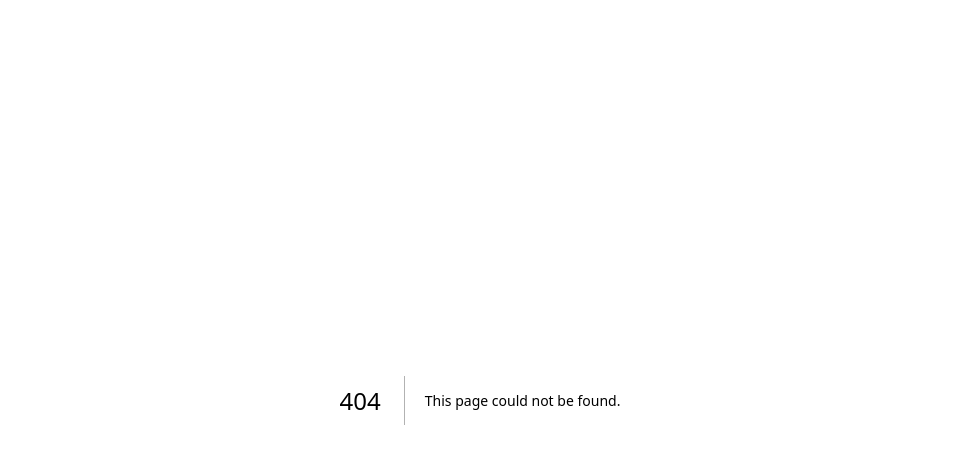
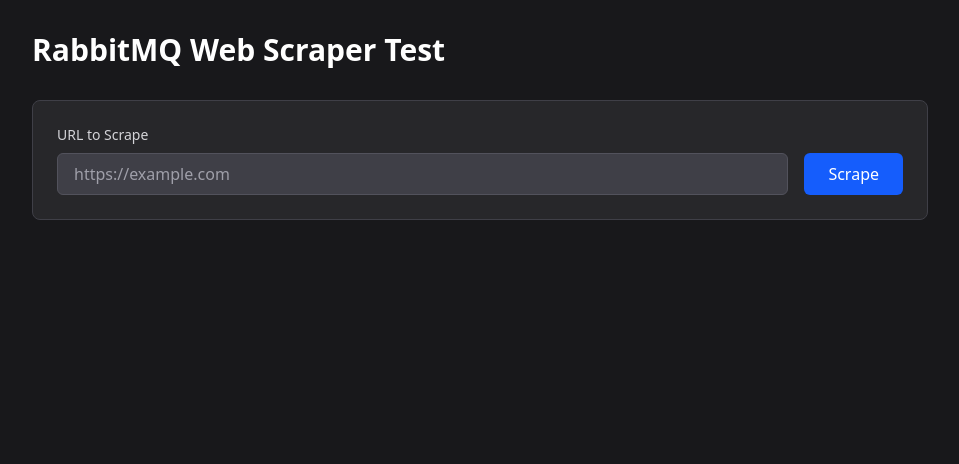
Before and after one commit to wailinkyaww/research-assistant, a Next.js app in the folder apps/platform/: page /test-scraper in a window 1280 px wide. Before the commit this address had no page. Shown: the top 464 px of the page, without its empty margins (160-1119 px from the left). Built offline with nearby package versions, Linux system fonts and the light colour scheme.

Commit message:
added a page to test the web scraper

```diff
--- /dev/null
+++ b/apps/platform/app/api/test-scraper/route.ts
@@ -0,0 +1,34 @@
+import { NextRequest, NextResponse } from 'next/server'
+import { getRabbitMQClient } from '@/lib/rabbitmq-client'
+
+export async function POST(req: NextRequest) {
+  try {
+    const { url } = await req.json()
+
+    if (!url || typeof url !== 'string') {
+      return NextResponse.json({ success: false, error: 'URL is required' }, { status: 400 })
+    }
+
+    // Validate URL format
+    try {
+      new URL(url)
+    } catch {
+      return NextResponse.json({ success: false, error: 'Invalid URL format' }, { status: 400 })
+    }
+
+    // Get RabbitMQ client and scrape the page
+    const client = getRabbitMQClient()
+    const result = await client.scrapeWebPage(url, 30000)
+
+    return NextResponse.json(result)
+  } catch (error) {
+    console.error('Test scraper error:', error)
+    return NextResponse.json(
+      {
+        success: false,
+        error: error instanceof Error ? error.message : 'Internal server error'
+      },
+      { status: 500 }
+    )
+  }
+}
--- /dev/null
+++ b/apps/platform/app/test-scraper/page.tsx
@@ -0,0 +1,143 @@
+'use client'
+
+import { useState } from 'react'
+import ReactMarkdown from 'react-markdown'
+import remarkGfm from 'remark-gfm'
+
+export default function TestScraperPage() {
+  const [url, setUrl] = useState('')
+  const [loading, setLoading] = useState(false)
+  const [result, setResult] = useState<{
+    success: boolean
+    url?: string
+    markdown?: string
+    html?: string
+    error?: string
+    timestamp?: string
+  } | null>(null)
+
+  const handleScrape = async () => {
+    if (!url.trim()) {
+      alert('Please enter a URL')
+      return
+    }
+
+    setLoading(true)
+    setResult(null)
+
+    try {
+      const response = await fetch('/api/test-scraper', {
+        method: 'POST',
+        headers: {
+          'Content-Type': 'application/json'
+        },
+        body: JSON.stringify({ url })
+      })
+
+      const data = await response.json()
+      setResult(data)
+    } catch (error) {
+      setResult({
+        success: false,
+        error: error instanceof Error ? error.message : 'Failed to scrape'
+      })
+    } finally {
+      setLoading(false)
+    }
+  }
+
+  return (
+    <div className='min-h-screen bg-zinc-900 p-8'>
+      <div className='mx-auto max-w-4xl'>
+        <h1 className='mb-8 text-3xl font-bold text-white'>RabbitMQ Web Scraper Test</h1>
+
+        {/* Input Section */}
+        <div className='mb-8 rounded-lg border border-zinc-700 bg-zinc-800 p-6'>
+          <label className='mb-2 block text-sm font-medium text-zinc-300'>URL to Scrape</label>
+          <div className='flex gap-4'>
+            <input
+              type='url'
+              value={url}
+              onChange={e => setUrl(e.target.value)}
+              placeholder='https://example.com'
+              className='flex-1 rounded-md border border-zinc-600 bg-zinc-700 px-4 py-2 text-white placeholder-zinc-400 focus:border-blue-500 focus:outline-none focus:ring-1 focus:ring-blue-500'
+              disabled={loading}
+            />
+            <button
+              onClick={handleScrape}
+              disabled={loading}
+              className='rounded-md bg-blue-600 px-6 py-2 font-medium text-white hover:bg-blue-700 disabled:cursor-not-allowed disabled:opacity-50'>
+              {loading ? 'Scraping...' : 'Scrape'}
+            </button>
+          </div>
+        </div>
+
+        {/* Results Section */}
+        {loading && (
+          <div className='rounded-lg border border-zinc-700 bg-zinc-800 p-6'>
+            <div className='flex items-center justify-center'>
+              <div className='h-8 w-8 animate-spin rounded-full border-4 border-zinc-600 border-t-blue-500'></div>
+              <span className='ml-3 text-zinc-300'>Scraping webpage...</span>
+            </div>
+          </div>
+        )}
+
+        {result && !loading && (
+          <div className='space-y-6'>
+            {/* Status */}
+            <div
+              className={`rounded-lg border p-4 ${
+                result.success
+                  ? 'border-green-700 bg-green-900/20'
+                  : 'border-red-700 bg-red-900/20'
+              }`}>
+              <div className='flex items-center gap-2'>
+                <span
+                  className={`text-lg font-semibold ${result.success ? 'text-green-400' : 'text-red-400'}`}>
+                  {result.success ? '✓ Success' : '✗ Error'}
+                </span>
+                {result.url && <span className='text-zinc-400'>• {result.url}</span>}
+              </div>
+              {result.error && <p className='mt-2 text-red-300'>{result.error}</p>}
+              {result.timestamp && (
+                <p className='mt-1 text-xs text-zinc-500'>
+                  Scraped at: {new Date(result.timestamp).toLocaleString()}
+                </p>
+              )}
+            </div>
+
+            {/* Markdown Preview */}
+            {result.success && result.markdown && (
+              <div className='rounded-lg border border-zinc-700 bg-zinc-800 p-6'>
+                <h2 className='mb-4 text-xl font-semibold text-white'>Markdown Preview</h2>
+                <div className='prose prose-invert max-w-none'>
+                  <ReactMarkdown remarkPlugins={[remarkGfm]}>{result.markdown}</ReactMarkdown>
+                </div>
+              </div>
+            )}
+
+            {/* Raw Markdown */}
+            {result.success && result.markdown && (
+              <div className='rounded-lg border border-zinc-700 bg-zinc-800 p-6'>
+                <h2 className='mb-4 text-xl font-semibold text-white'>Raw Markdown</h2>
+                <pre className='max-h-96 overflow-auto rounded bg-zinc-900 p-4 text-xs text-zinc-300'>
+                  {result.markdown}
+                </pre>
+              </div>
+            )}
+
+            {/* Cleaned HTML */}
+            {result.success && result.html && (
+              <div className='rounded-lg border border-zinc-700 bg-zinc-800 p-6'>
+                <h2 className='mb-4 text-xl font-semibold text-white'>Cleaned HTML</h2>
+                <pre className='max-h-96 overflow-auto rounded bg-zinc-900 p-4 text-xs text-zinc-300'>
+                  {result.html}
+                </pre>
+              </div>
+            )}
+          </div>
+        )}
+      </div>
+    </div>
+  )
+}
```
